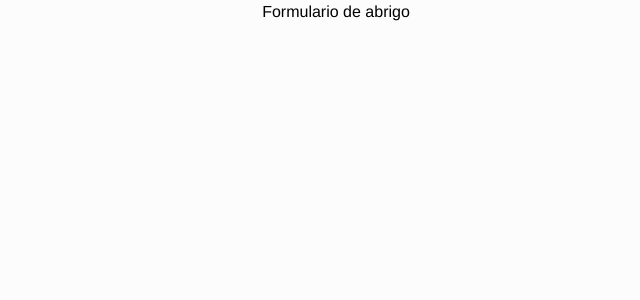
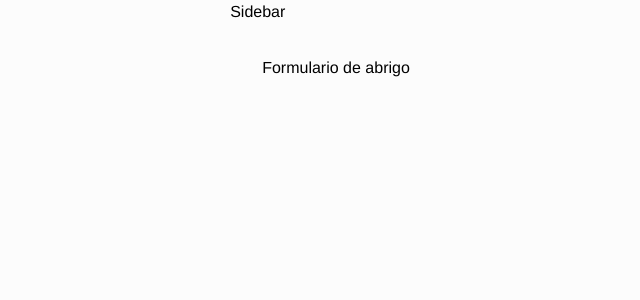
Before and after one commit to mateusbertolo/picles-spa, a React (Vite) app: page /admin in a window 1280 px wide. Shown: the top 300 px of the page, without its empty margins (304-944 px from the left). Built offline with nearby package versions, Linux system fonts and the light colour scheme; no server answers.

Commit message:
feat(admin painel)

```diff
--- a/src/pages/Admin/PetList/PetList.tsx
+++ b/src/pages/Admin/PetList/PetList.tsx
@@ -1,6 +1,9 @@
+import { Painel } from "../../../components/layout/Panel/Painel"
+
 export function PetList(){
     return(
-        <>
-        </>
+        <Painel>
+            Listagem de Pets
+        </Painel>
     )
 }
--- a/src/pages/Admin/Shelter/Shelter.tsx
+++ b/src/pages/Admin/Shelter/Shelter.tsx
@@ -1,3 +1,5 @@
+import { Painel } from "../../../components/layout/Panel/Painel"
+
 export function Shelter(){
-    return <>Formulario de abrigo</>
+    return <Painel>Formulario de abrigo</Painel>
 }
```
